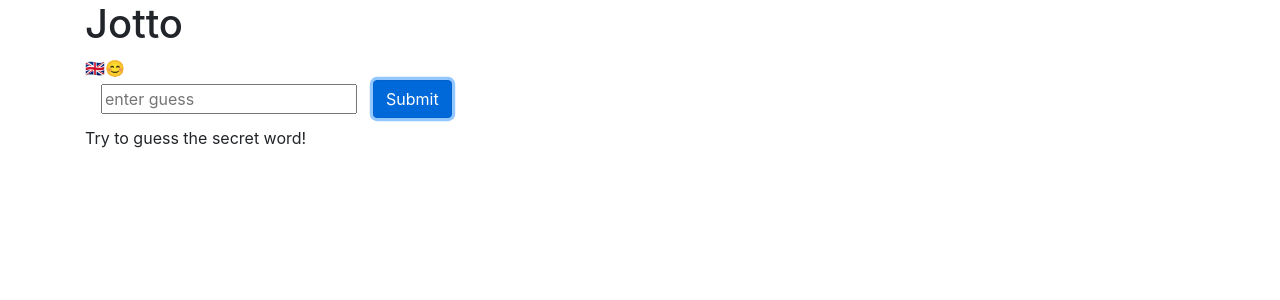
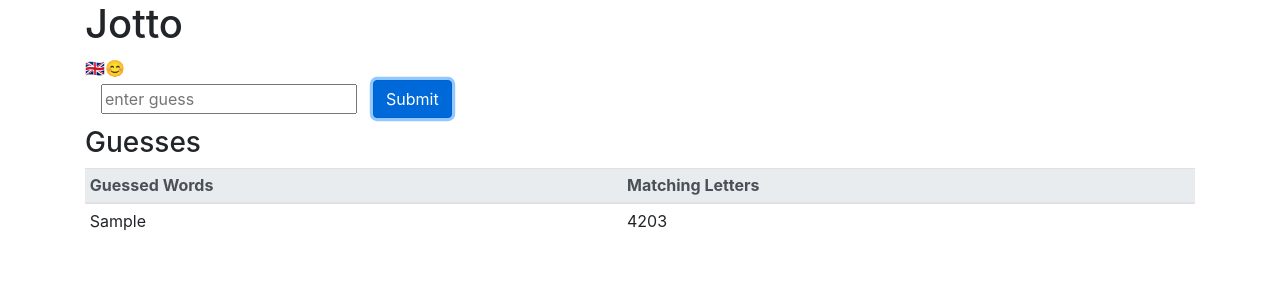
Before and after one commit to divtacular/react-jest-enzyme, a React (Create React App) app: page / in a window 1280 px wide. Both pictures are taken after typing "Sample" into the empty fields and a click on the button "Submit". Shown: the top 300 px of the page. Built offline with nearby package versions, Linux system fonts and the light colour scheme.

Commit message:
Hooked up guessedwords to show guesses

```diff
--- a/src/components/GuessedWords.js
+++ b/src/components/GuessedWords.js
@@ -13,9 +13,12 @@ const GuessedWords = () => {
     if (guessedWords.length === 0) {
         contents = <p data-test={"guess-instructions"}>{stringsModule.getStringByLanguage(language, 'guessPrompt')}</p>;
     } else {
-        const guessedWordsRows = guessedWords.map(({guessedWord, letterMatchCount}, i) => {
+
+        console.log(guessedWords);
+
+        const guessedWordsRows = guessedWords.map(({guessWord, letterMatchCount}, i) => {
             return <tr key={i} data-test={"guessed-word"}>
-                <td>{guessedWord}</td>
+                <td>{guessWord}</td>
                 <td>{letterMatchCount}</td>
             </tr>
         });
--- a/src/components/Input.js
+++ b/src/components/Input.js
@@ -2,18 +2,30 @@ import React, {useContext} from 'react';
 import PropTypes from "prop-types";
 import GuessedWords from "./GuessedWords";
 
+import guessedWordsContext from "../contexts/guessedWordsContext";
 import successContext from "../contexts/successContext";
 import languageContext from "../contexts/languageContext";
 import stringsModule from "../helpers/strings";
+import {getLetterMatchCount} from "../helpers";
 
 const Input = ({secretWord}) => {
 
     const language = useContext(languageContext);
     const [success, setSuccess] = successContext.useSuccess();
+    const [guessedWords, setGuessedWords] = guessedWordsContext.useGuessedWords();
     const [currentGuess, setCurrentGuess] = React.useState('');
 
     const handleClick = (e) => {
         e.preventDefault();
+
+        const letterMatchCount = getLetterMatchCount(currentGuess, secretWord);
+        const newGuessWords = [...guessedWords, {
+            guessWord: currentGuess,
+            letterMatchCount
+        }];
+
+        setGuessedWords(newGuessWords);
+
         if(currentGuess === secretWord) {
             setSuccess(true);
         }
--- a/src/helpers/index.js
+++ b/src/helpers/index.js
@@ -6,6 +6,6 @@
  */
 export function getLetterMatchCount(guessedWord, secretWord) {
     return Array.from(secretWord).filter((letter) => {
-        return guessedWord.indexOf(letter) > -1
+        return ~guessedWord.indexOf(letter);
     }).length;
 };
```
Also changed, not shown: 2 other files (tests, documents, lock files or other folders).
